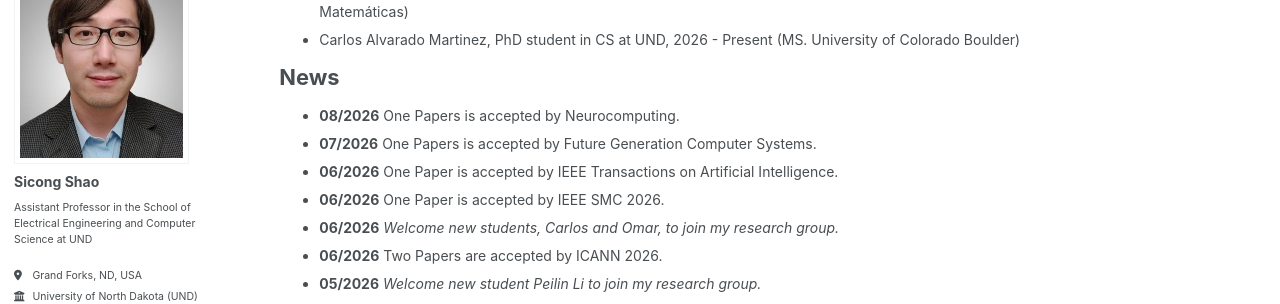
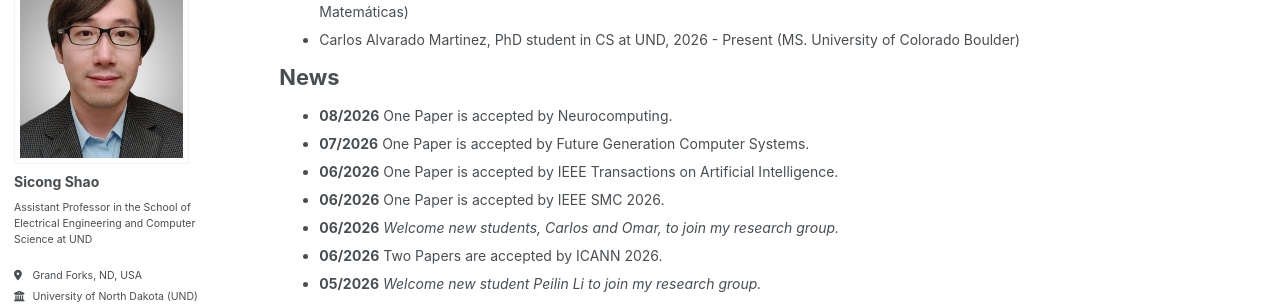
Before and after one commit to sicongshao/sicongshao.github.io, a Jekyll site: the page built from _pages/about.md, in a window 1280 px wide and 900 px high, scrolled down 627 px. Shown: the part 153-457 px from the top of the window. Built offline with Jekyll 4.4.1, drawn with Linux system fonts in a browser that asks for light colours; some web fonts are replaced.

Commit message:
first commit

```diff
--- a/_pages/about.md
+++ b/_pages/about.md
@@ -35,8 +35,8 @@ Students
 
 News
 ======
-* **08/2026** One Papers is accepted by Neurocomputing.
-* **07/2026** One Papers is accepted by Future Generation Computer Systems.
+* **08/2026** One Paper is accepted by Neurocomputing.
+* **07/2026** One Paper is accepted by Future Generation Computer Systems.
 * **06/2026** One Paper is accepted by IEEE Transactions on Artificial Intelligence.
 * **06/2026** One Paper is accepted by IEEE SMC 2026.
 * **06/2026** *Welcome new students, Carlos and Omar, to join my research group.*
```
